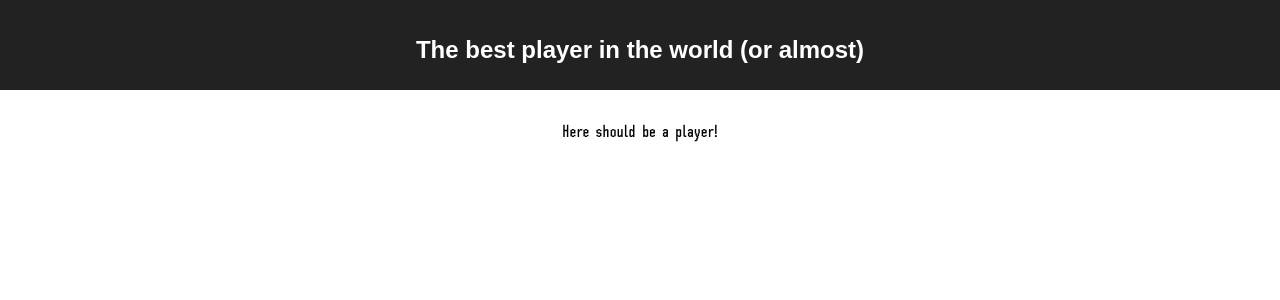
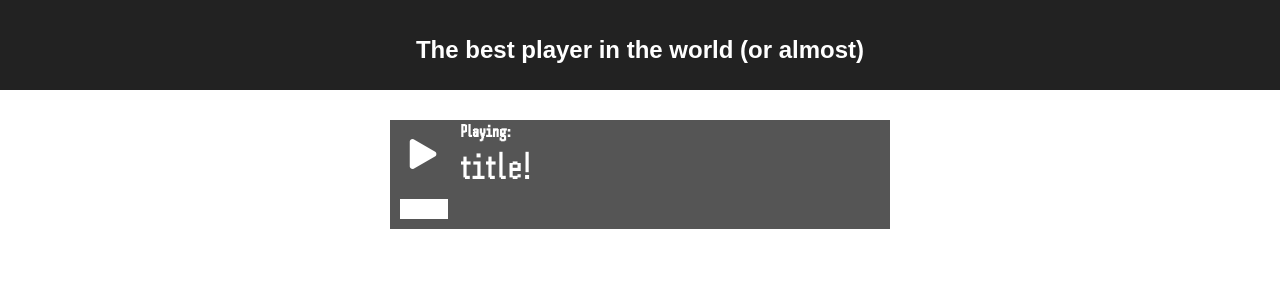
Before and after one commit to iQuarK/stream-player-react, a React (Create React App) app: page / in a window 1280 px wide. Shown: the top 300 px of the page. Built offline with nearby package versions, Linux system fonts and the light colour scheme.

Commit message:
Basic Player layout

```diff
--- a/package.json
+++ b/package.json
@@ -27,6 +27,7 @@
   },
   "homepage": "",
   "dependencies": {
+    "classnames": "^2.2.5",
     "express": "^4.16.3",
     "nodemon": "^1.17.3",
     "nvm": "^0.0.4",
--- a/src/components/player/Player.css
+++ b/src/components/player/Player.css
@@ -2,6 +2,59 @@
     font-family: eightbit;
     src: url(../../fonts/SHPinscher-Regular.otf);
 }
+@font-face {
+    font-family: eightbit-thin;
+    src: url(../../fonts/thin_pixel-7.ttf);
+}
+@font-face {
+    font-family: audio;
+    src: url(../../fonts/ll_record.ttf);
+}
+
+
 .player {
     font-family: eightbit, 'Courier New', Courier, monospace;
+    background-color: #555555;
+    max-width: 500px;
+    margin: 0 auto;
+    color: white;
 }
+
+.play {
+    display: grid;
+    grid-template-columns: 20px 50px auto 20px;
+    grid-template-rows: auto;
+    text-align: left;
+}
+.playing-title {
+    font-size: 20;
+    font-weight: bold;
+}
+.song-title {
+    font-size: 40px;
+}
+.progress-bar {
+    padding: 10px;
+}
+.progress-bar .bar {
+    width: 10%;
+    background-color: white;
+    height: 20px;
+}
+
+/* icons */
+.audio {
+    font-family: audio;
+    font-style: normal;
+}
+.main-button {
+    font-size: 50px;
+    color: white;
+    grid-column-start: 2;
+}
+.play-button::after {
+    content: "d";
+}
+.pause-button::after {
+    content: "k";
+}
--- a/src/components/player/Player.js
+++ b/src/components/player/Player.js
@@ -1,9 +1,44 @@
 import React, { Component } from "react";
+import PropTypes from "prop-types";
+import classnames from "classnames";
 import "./Player.css";
 
 class Player extends Component {
+    static propTypes = {
+        song: PropTypes.shape({
+            title: PropTypes.string
+        })
+    };
+
+    state = {
+        playing: false
+    };
+
+    togglePlay = () => this.setState({ playing: !this.state.playing });
+
     render() {
-        return <div className="player">Here should be a player!</div>;
+        const { playing } = this.state;
+
+        return (
+            <div className="player">
+                <div className="play">
+                    <i
+                        className={classnames("audio main-button", {
+                            ["play-button"]: !playing,
+                            ["pause-button"]: playing
+                        })}
+                        onClick={this.togglePlay}
+                    />
+                    <div className="g-col">
+                        <span className="playing-title">Playing:</span>
+                        <div className="song-title">title!</div>
+                    </div>
+                </div>
+                <div className="progress-bar">
+                    <div className="bar" />
+                </div>
+            </div>
+        );
     }
 }
 
```
Also changed, not shown: src/fonts/ll_record.ttf (added), src/fonts/thin_pixel-7.ttf (added).
